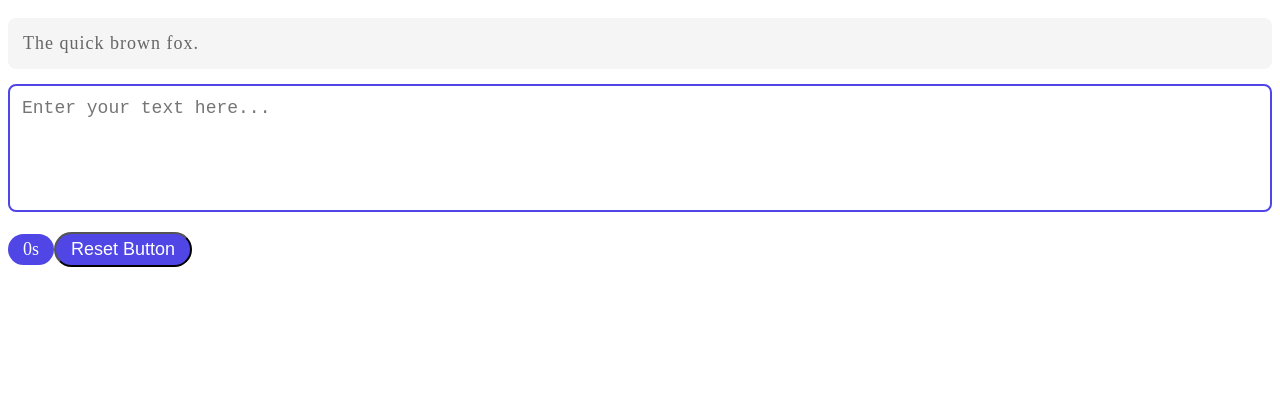
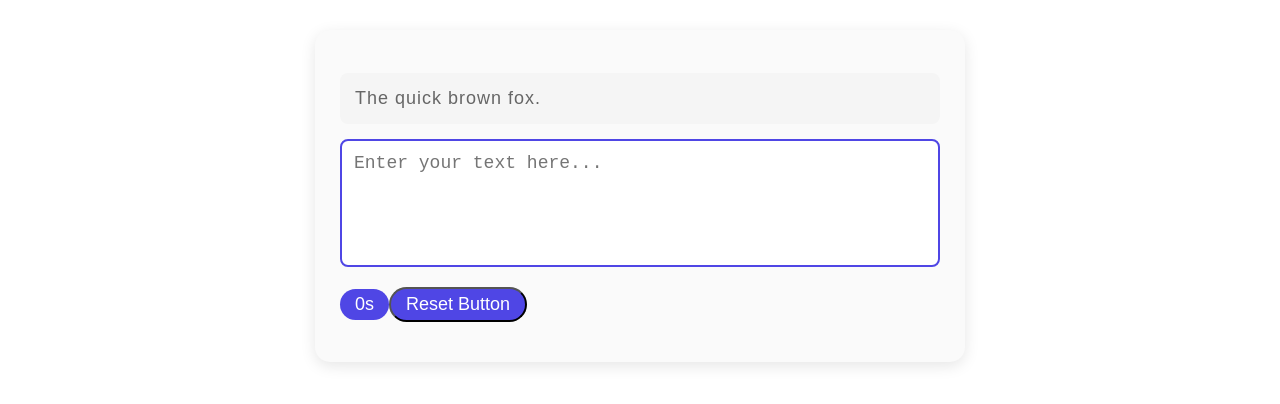
Before and after one commit to RadhikaKapoor383/React-Codes, a React (Vite) app: page / in a window 1280 px wide. Shown: the top 404 px of the page. Built offline with nearby package versions, Linux system fonts and the light colour scheme.

Commit message:
corrected the timer as it should stop after text is completed

```diff
--- a/src/TypingSpeedTester.jsx
+++ b/src/TypingSpeedTester.jsx
@@ -20,6 +20,11 @@ function TypingTest() {
         const value = e.target.value;
         setTyped(value);
 
+        if (value.length === 0) {
+            setIsRunning(false);  // ← typed khaali → timer rok do
+            setTimer(0);          // ← timer reset karo
+            return;
+        }
         if (!isRunning && value.length > 0) {
             setIsRunning(true);
         }
@@ -46,7 +51,13 @@ function TypingTest() {
         setTimer(0);
     }
     return (
-        <div>
+        <div style={{
+            maxWidth: "600px", margin: "30px auto",
+            padding: "25px", borderRadius: "15px",
+            backgroundColor: "#fafafa",
+            boxShadow: "0 4px 15px rgba(0,0,0,0.1)",
+            fontFamily: "Arial"
+        }}>
             <p style={{
                 backgroundColor: "#f5f5f5",
                 padding: "15px", borderRadius: "8px",
```
